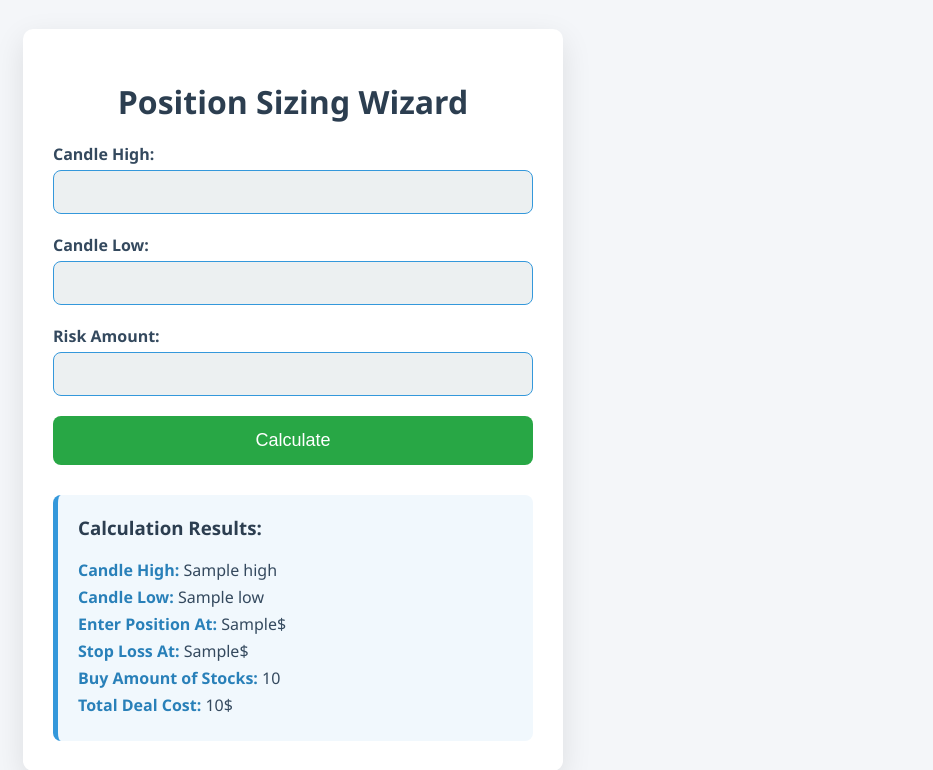
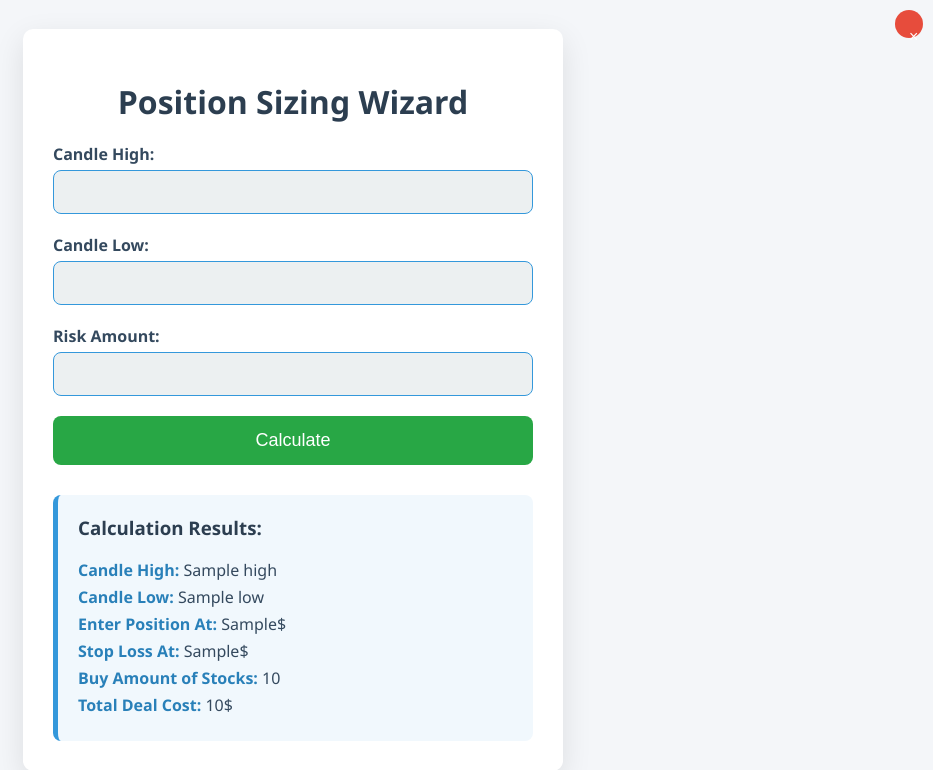
Before and after one commit to NVB20/StockSum, a Flask app: template templates/index.html in a window 1280 px wide. Shown: the top 770 px of the page, without its empty margins (347-1280 px from the left). Run offline with Flask 3, Linux system fonts and the light colour scheme; the template is opened without the code that fills it: most values are stand-ins (such as "Sample title", 1, 10 or a date in 2020).

Commit message:
close result

```diff
--- a/css/styles.css
+++ b/css/styles.css
@@ -81,7 +81,7 @@ button:hover {
 .result p strong {
     color: #2980b9;
 }
-/* /css/styles.css */
+
 .error-message {
     color: #e74c3c;
     font-weight: bold;
@@ -93,3 +93,19 @@ button:hover {
     border-radius: 5px; /* Rounded corners */
     border: 1px solid #f5c6cb; /* Red border */
 }
+
+.close-btn {
+    position: absolute;
+    top: 10px;
+    right: 10px;
+    background: #e74c3c;
+    color: white;
+    border: none;
+    border-radius: 50%;
+    width: 25px;
+    height: 25px;
+    cursor: pointer;
+    font-size: 16px;
+    line-height: 25px;
+    text-align: center;
+}
--- a/templates/index.html
+++ b/templates/index.html
@@ -30,9 +30,10 @@
         </form>
 
         {% if error_message %}
-            <p class="error-message">Error: {{ error_message }}</p>
+        <p style="color: red;">Error: {{ error_message }}</p>
     {% elif result %}
-            <div class="result">
+        <div class="result" id="result-container">
+            <button class="close-btn" onclick="closeResult()">&times;</button>
             <h3>Calculation Results:</h3>
             <p><strong>Candle High:</strong> {{ result.high }}</p>
             <p><strong>Candle Low:</strong> {{ result.low }}</p>
@@ -43,5 +44,13 @@
         </div>
     {% endif %}
     </div>
+<script>
+    function closeResult() {
+        let resultContainer = document.getElementById('result-container');
+        if (resultContainer) {
+            resultContainer.style.display = 'none';
+        }
+    }
+</script>
 </body>
 </html>
```
Lines whose indentation alone changed are shown as unchanged.
